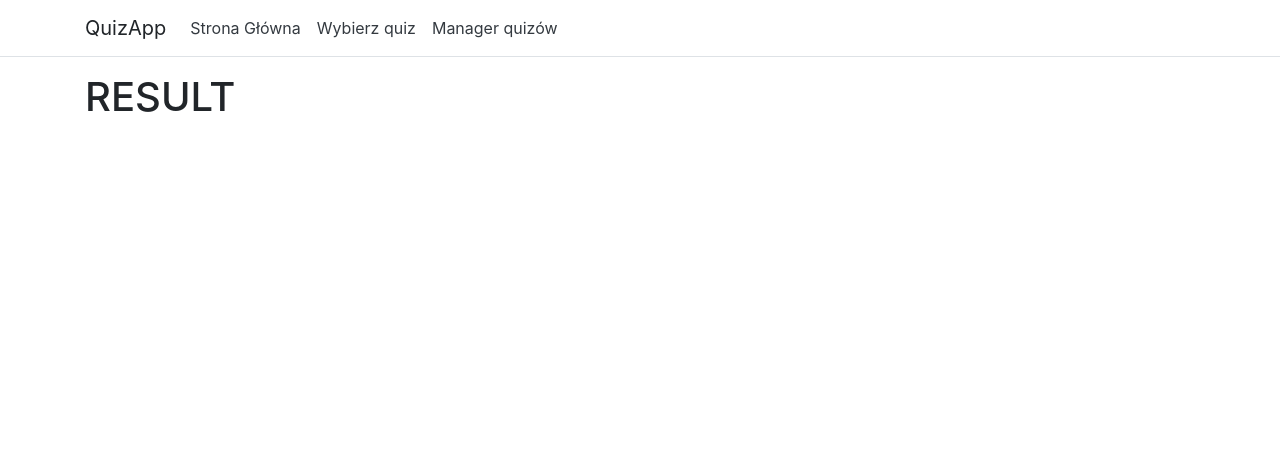
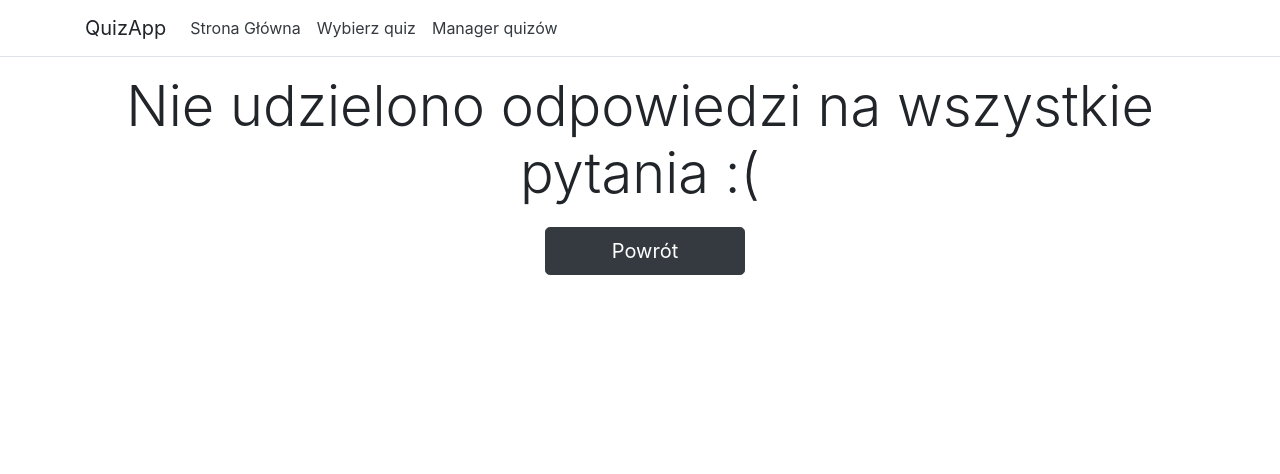
Before and after one commit to gawronCode/PJF_Projekt_Quiz, a Django app: page /quizzes/result/1/ in a window 1280 px wide. Shown: the top 474 px of the page. Run offline with Django 3.2, Linux system fonts and the light colour scheme; data comes from the database, SQL or seed files in the repository; both versions use the stored data as it was after the commit; some libraries are stand-ins or nearby versions.

Commit message:
added post form to solve.html so view result can show quiz score after sending score by user

```diff
--- a/PJF_Projekt_Quiz/settings.py
+++ b/PJF_Projekt_Quiz/settings.py
@@ -46,7 +46,7 @@ MIDDLEWARE = [
     'django.middleware.security.SecurityMiddleware',
     'django.contrib.sessions.middleware.SessionMiddleware',
     'django.middleware.common.CommonMiddleware',
-    'django.middleware.csrf.CsrfViewMiddleware',
+    # 'django.middleware.csrf.CsrfViewMiddleware',
     'django.contrib.auth.middleware.AuthenticationMiddleware',
     'django.contrib.messages.middleware.MessageMiddleware',
     'django.middleware.clickjacking.XFrameOptionsMiddleware',
--- a/quizzes/templates/quizzes/result.html
+++ b/quizzes/templates/quizzes/result.html
@@ -35,9 +35,25 @@
     <div class="container">
         <main role="main" class="pb-3">
 
+            {% if error_message is None %}
 
-            <h1>RESULT</h1>
+                <div class="d-flex justify-content-center" style="margin-top: 40px">
+                    <h1 class="display-4">Odpowiedziałeś dobrze na {{ correct_answers }} z {{ total_answers }} pytań.</h1>
+                </div>
 
+                <div class="d-flex justify-content-center" style="margin-top: 10px">
+                    <a href="/quizzes/select" class="btn btn-dark btn-lg" style="margin-top: 10px; margin-left: 10px; width: 200px">Powrót</a>
+                </div>
+
+            {% else %}
+
+                <h1 class="display-4 text-center">{{ error_message }}</h1>
+
+            {% endif %}
+
+                <div class="d-flex justify-content-center" style="margin-top: 10px">
+                    <a href="/quizzes/select" class="btn btn-dark btn-lg" style="margin-top: 10px; margin-left: 10px; width: 200px">Powrót</a>
+                </div>
 
         </main>
     </div>
--- a/quizzes/views.py
+++ b/quizzes/views.py
@@ -32,8 +32,45 @@ def solve(request, quiz_id):
 
 
 def result(request, quiz_id):
-    return render(request, 'quizzes/result.html')
+    quiz = get_object_or_404(Quiz, pk=quiz_id)
+    template = loader.get_template('quizzes/result.html')
+    answers = []
 
+    questions = quiz.question_set.all()
+
+    for question in questions:
+        x = request.POST.get('answer{}'.format(question.id), 'none')
+
+        if x == 'none':
+            context = {
+                'error_message': 'Nie udzielono odpowiedzi na wszystkie pytania :(',
+            }
+            return HttpResponse(template.render(context, request))
+        else:
+            answers.append((lambda x: True if x == 'True' else False)(x))
+
+    correct_answers = 0
+    total_answers = 0
+
+    for answer in answers:
+        total_answers += 1
+        if answer:
+            correct_answers += 1
+        elif answer is None:
+            context = {
+                'error_message': 'Nie udzielono odpowiedzi na wszystkie pytania.',
+            }
+            return HttpResponse(template.render(context, request))
+
+    context = {
+        'correct_answers': correct_answers,
+        'total_answers': total_answers,
+    }
+    return HttpResponse(template.render(context, request))
+
+
+# def result(request, quiz_id):
+#     return render(request, 'quizzes/result.html')
 
 def create(request):
     return render(request, 'quizzes/create.html')
```
Also changed, not shown: quizzes/templates/quizzes/solve.html (+21 -4 lines), db.sqlite3.
